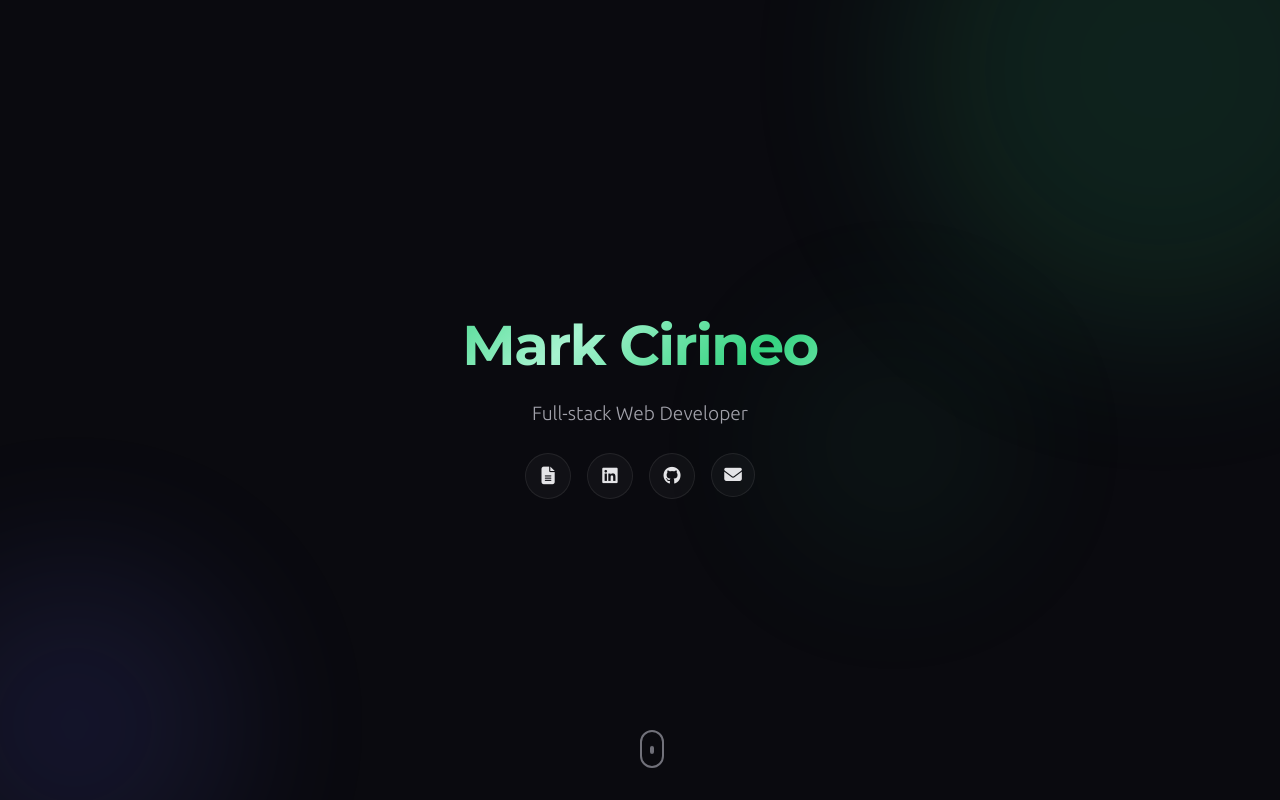
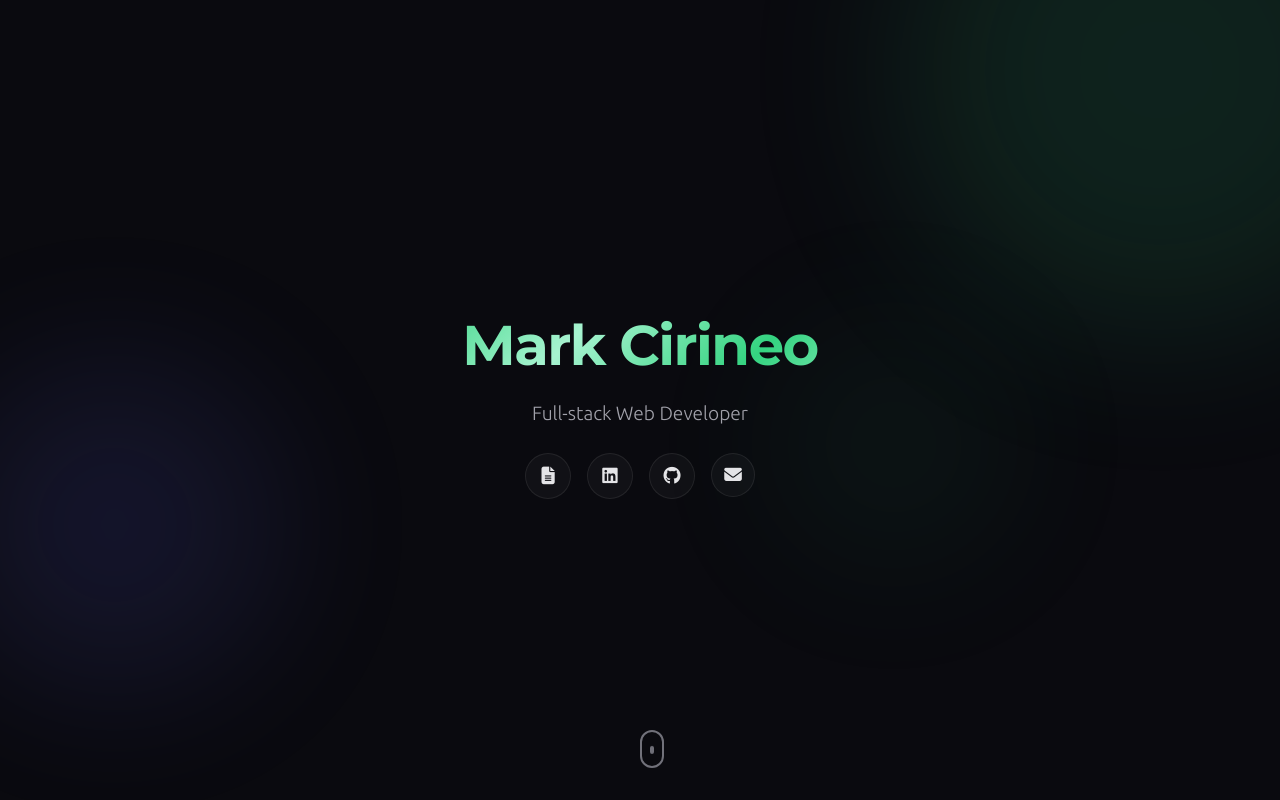
Before and after one commit to MarkCirineo/portfolio, a Vue app: page / in a window 1280 px wide. Shown: the top 800 px of the page. Built offline with nearby package versions, Linux system fonts and the light colour scheme.

Commit message:
fix: orb cutting off the bottom of the hero

```diff
--- a/src/components/hero/Hero.vue
+++ b/src/components/hero/Hero.vue
@@ -100,7 +100,7 @@ export default defineComponent({
 .orb-2 {
     width: 350px; height: 350px;
     background: #6366f1;
-    bottom: -80px; left: -80px;
+    bottom: 120px; left: -40px;
     animation-delay: -7s;
 }
 .orb-3 {
```
